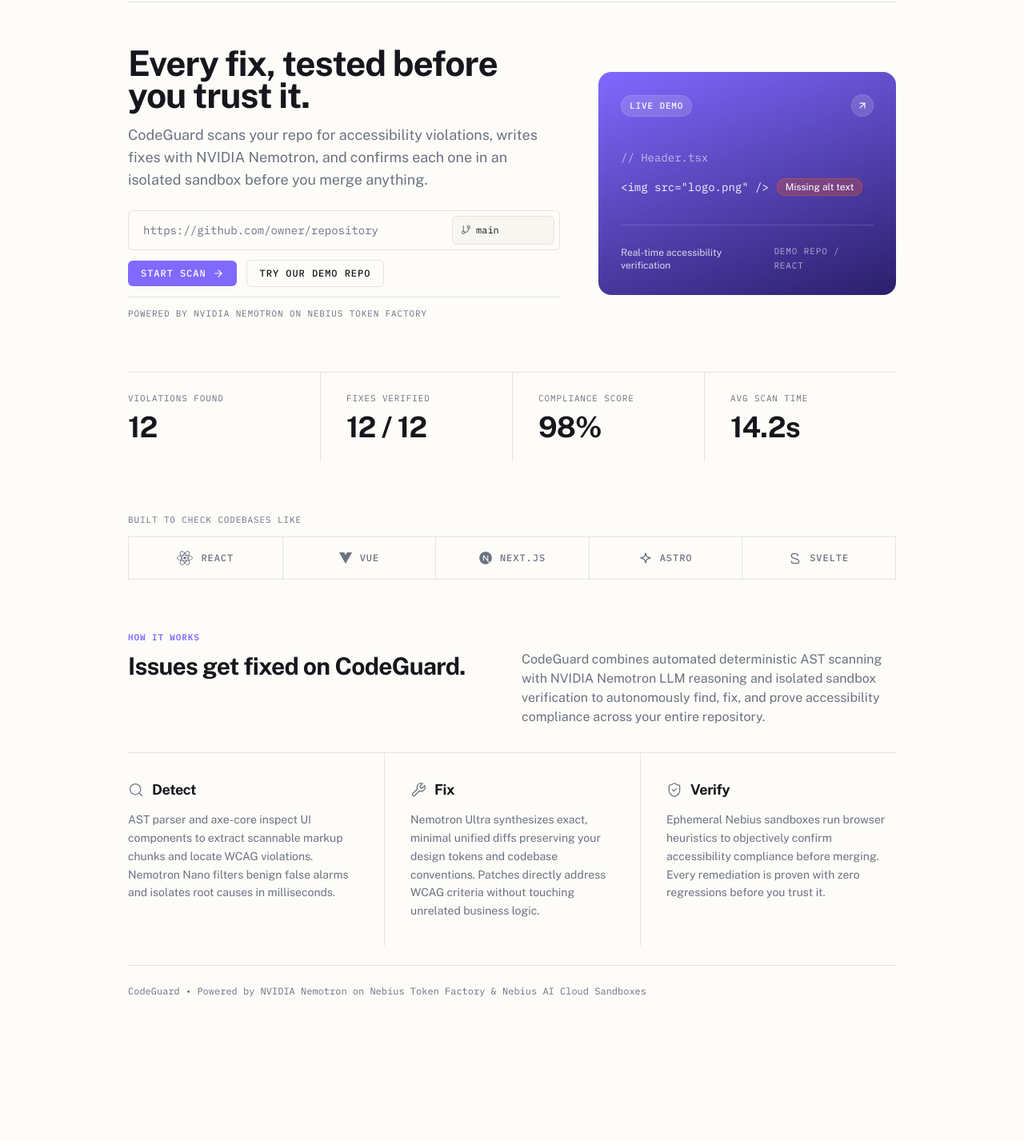
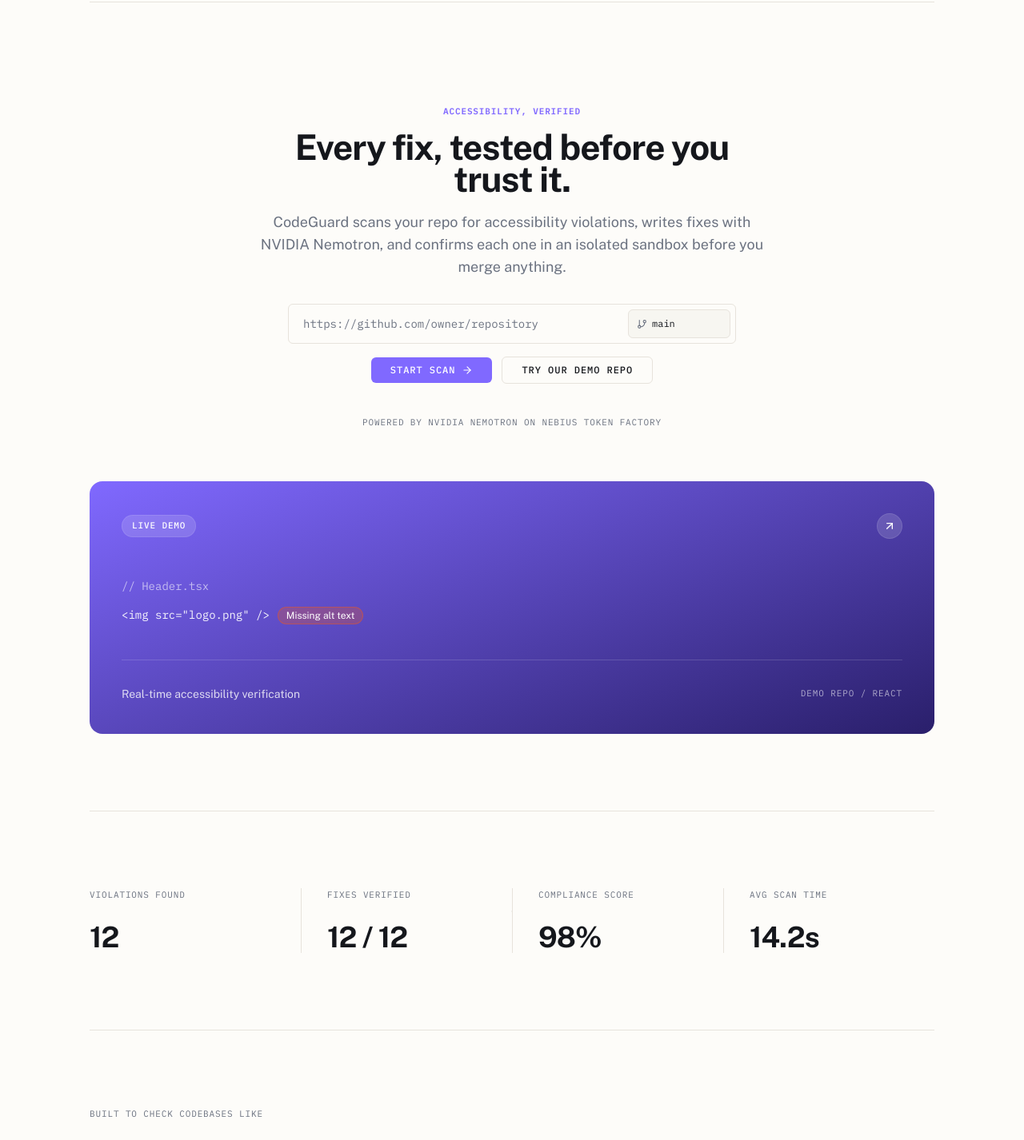
Before and after one commit to dhanushkumar-amk/CODEGUARD-NVIDIA-HACKTHON-PROJECT, a React (Vite) app in the folder frontend/: page / in a window 1280 px wide. Shown: the part 60-1486 px from the top of the page at 80% size. Before the commit the page ends 1332 px from the top, so only its background shows below. Built offline with nearby package versions, Linux system fonts and the light colour scheme; no server answers.

Commit message:
feat: add scan progress tracking and stage timeline components

```diff
--- a/frontend/src/App.tsx
+++ b/frontend/src/App.tsx
@@ -8,9 +8,9 @@
 export const App: React.FC = () => {
   return (
     <BrowserRouter>
-      <div className="min-h-screen bg-background text-foreground flex flex-col px-4 sm:px-8 max-w-5xl mx-auto">
+      <div className="min-h-screen text-ink flex flex-col px-6 md:px-8 max-w-[1120px] mx-auto w-full">
         <Header />
-        <main className="flex-1">
+        <main className="flex-1 w-full">
           <Routes>
             <Route path="/" element={<Home />} />
             <Route path="/scan/:scanId" element={<ScanProgress />} />
@@ -18,8 +18,9 @@
             <Route path="*" element={<Navigate to="/" replace />} />
           </Routes>
         </main>
-        <footer className="py-6 border-t border-border text-xs text-muted font-mono">
-          CodeGuard &bull; Powered by NVIDIA Nemotron on Nebius Token Factory &amp; Nebius AI Cloud Sandboxes
+        <footer className="py-8 mt-12 border-t border-line text-[11px] text-muted font-mono uppercase tracking-[0.08em] flex flex-col sm:flex-row items-center justify-between gap-4">
+          <span>CodeGuard &bull; Autonomous Accessibility Agent</span>
+          <span>Powered by NVIDIA Nemotron on Nebius Token Factory</span>
         </footer>
       </div>
     </BrowserRouter>
--- a/frontend/src/components/FrameworkStrip.tsx
+++ b/frontend/src/components/FrameworkStrip.tsx
@@ -58,8 +58,8 @@
   ];
 
   return (
-    <div className="w-full flex flex-col gap-3 text-left">
-      <span className="text-[11px] font-mono uppercase tracking-[0.08em] text-muted">
+    <section className="w-full border-t border-line py-12 md:py-24 text-left">
+      <span className="text-[11px] font-mono uppercase tracking-[0.08em] text-muted block mb-6">
         Built to check codebases like
       </span>
 
@@ -68,7 +68,7 @@
         {frameworks.map((fw) => (
           <div
             key={fw.name}
-            className="flex items-center justify-center gap-2.5 py-4 px-3 text-muted hover:text-ink transition-colors"
+            className="h-16 flex items-center justify-center gap-3 py-4 px-6 text-muted hover:text-ink transition-colors"
           >
             {fw.svg}
             <span className="font-mono text-xs uppercase tracking-[0.08em] font-medium">
@@ -77,6 +77,6 @@
           </div>
         ))}
       </div>
-    </div>
+    </section>
   );
 };
--- a/frontend/src/components/HowItWorksSection.tsx
+++ b/frontend/src/components/HowItWorksSection.tsx
@@ -5,46 +5,46 @@
   const steps = [
     {
       title: 'Detect',
-      icon: <Search size={20} className="text-muted" strokeWidth={1.5} />,
+      icon: <Search size={20} className="text-muted shrink-0" strokeWidth={1.5} />,
       desc: 'AST parser and axe-core inspect UI components to extract scannable markup chunks and locate WCAG violations. Nemotron Nano filters benign false alarms and isolates root causes in milliseconds.',
     },
     {
       title: 'Fix',
-      icon: <Wrench size={20} className="text-muted" strokeWidth={1.5} />,
+      icon: <Wrench size={20} className="text-muted shrink-0" strokeWidth={1.5} />,
       desc: 'Nemotron Ultra synthesizes exact, minimal unified diffs preserving your design tokens and codebase conventions. Patches directly address WCAG criteria without touching unrelated business logic.',
     },
     {
       title: 'Verify',
-      icon: <ShieldCheck size={20} className="text-muted" strokeWidth={1.5} />,
+      icon: <ShieldCheck size={20} className="text-muted shrink-0" strokeWidth={1.5} />,
       desc: 'Ephemeral Nebius sandboxes run browser heuristics to objectively confirm accessibility compliance before merging. Every remediation is proven with zero regressions before you trust it.',
     },
   ];
 
   return (
-    <section className="w-full flex flex-col gap-8 text-left">
-      {/* Top 2-column header row */}
-      <div className="grid grid-cols-1 md:grid-cols-2 gap-6 items-start">
+    <section className="w-full border-t border-line py-12 md:py-24 text-left">
+      {/* Top 2-column header row: heading and side paragraph top-aligned */}
+      <div className="grid grid-cols-1 md:grid-cols-2 gap-8 items-start mb-12">
         <div>
-          <span className="text-[11px] font-mono uppercase tracking-[0.08em] text-primary font-semibold block mb-2">
+          <span className="text-[11px] font-mono uppercase tracking-[0.08em] text-primary font-semibold block mb-6">
             HOW IT WORKS
           </span>
           <h2 className="text-2xl sm:text-3xl font-bold font-sans text-ink tracking-tight">
             Issues get fixed on CodeGuard.
           </h2>
         </div>
-        <p className="text-sm sm:text-base text-muted leading-relaxed font-sans md:pt-6">
+        <p className="text-base text-muted leading-relaxed font-sans">
           CodeGuard combines automated deterministic AST scanning with NVIDIA Nemotron LLM reasoning and isolated sandbox verification to autonomously find, fix, and prove accessibility compliance across your entire repository.
         </p>
       </div>
 
-      {/* 3-column grid separated by hairline dividers (horizontal above, vertical between) */}
+      {/* 3-column grid separated by hairline dividers with consistent 32px padding */}
       <div className="w-full border-t border-line grid grid-cols-1 md:grid-cols-3 divide-y md:divide-y-0 md:divide-x divide-line pt-0">
         {steps.map((step) => (
           <div
             key={step.title}
-            className="py-8 md:px-8 first:md:pl-0 last:md:pr-0 flex flex-col gap-3 text-left"
+            className="p-8 first:md:pl-0 last:md:pr-0 flex flex-col text-left"
           >
-            <div className="flex items-center gap-2.5">
+            <div className="flex items-center gap-4 mb-2">
               {step.icon}
               <h3 className="text-lg font-bold font-sans text-ink tracking-tight">
                 {step.title}
--- a/frontend/src/components/RepoUrlInput.tsx
+++ b/frontend/src/components/RepoUrlInput.tsx
@@ -86,10 +86,10 @@
   const activeError = validationError || serverError;
 
   return (
-    <div className="w-full flex flex-col gap-4 font-sans text-left">
-      <form onSubmit={handleSubmit} className="flex flex-col gap-3">
-        {/* Main Input Row */}
-        <div className="flex flex-col sm:flex-row gap-2 p-1.5 rounded-[6px] bg-paper border border-line focus-within:border-primary transition-colors">
+    <div className="w-full flex flex-col items-center font-sans text-center">
+      <form onSubmit={handleSubmit} className="w-full flex flex-col items-center">
+        {/* Main Input Row: Centered bar with hairline border */}
+        <div className="w-full max-w-[560px] flex flex-col sm:flex-row gap-2 p-1.5 rounded-[6px] bg-paper border border-line focus-within:border-primary transition-colors text-left mb-4">
           <div className="relative flex-1 flex items-center">
             <input
               id="repo-url-input"
@@ -121,8 +121,8 @@
           </div>
         </div>
 
-        {/* Primary button + Secondary button side by side */}
-        <div className="flex items-center gap-3 flex-wrap">
+        {/* Primary button + Secondary button side by side, centered, gap 12px (stacks on mobile) */}
+        <div className="flex flex-col sm:flex-row items-center justify-center gap-3 w-full sm:w-auto">
           <Button
             type="submit"
             variant="primary"
@@ -130,6 +130,7 @@
             isLoading={isLoading}
             disabled={isLoading}
             data-testid="start-scan-button"
+            className="w-full sm:w-auto px-6"
             rightIcon={<ArrowRight size={14} />}
           >
             {isLoading ? 'Scanning...' : 'Start scan'}
@@ -141,16 +142,20 @@
             onClick={handlePrefillDemo}
             disabled={isLoading}
             data-testid="prefill-demo-btn"
+            className="w-full sm:w-auto px-6"
           >
             Try our demo repo
           </Button>
+        </div>
 
-          {isDemoActive && (
-            <span className="inline-flex items-center gap-1 text-xs text-ink/70 font-mono">
+        {/* Feedback chips */}
+        {isDemoActive && (
+          <div className="mt-3 flex items-center justify-center">
+            <span className="inline-flex items-center gap-1.5 text-xs text-ink/80 font-mono">
               <CheckCircle2 size={13} className="text-primary" /> Seeded demo repo loaded
             </span>
-          )}
-        </div>
+          </div>
+        )}
 
         {/* Error message presentation */}
         <AnimatePresence>
@@ -161,7 +166,7 @@
               exit={{ opacity: 0, y: -4 }}
               transition={{ duration: 0.15 }}
               data-testid="repo-error-banner"
-              className="flex items-center gap-2 px-3 py-2 rounded-[6px] bg-coral/10 border border-coral/20 text-coral text-xs font-medium"
+              className="mt-4 flex items-center gap-2 px-4 py-2 rounded-[6px] bg-coral/10 border border-coral/20 text-coral text-xs font-medium text-left max-w-[560px] w-full"
             >
               <AlertCircle size={14} className="shrink-0 text-coral" />
               <span>{activeError}</span>
@@ -169,9 +174,9 @@
           )}
         </AnimatePresence>
 
-        {/* Hairline divider with small "Powered by NVIDIA..." label below */}
-        <div className="pt-3 border-t border-line flex items-center justify-between text-[11px] font-mono uppercase tracking-[0.08em] text-muted">
-          <span>Powered by NVIDIA Nemotron on Nebius Token Factory</span>
+        {/* Powered by NVIDIA Nemotron: centered, 40px spacing above, no hairline divider */}
+        <div className="mt-10 text-[11px] font-mono uppercase tracking-[0.08em] text-muted text-center select-none">
+          Powered by NVIDIA Nemotron on Nebius Token Factory
         </div>
       </form>
     </div>
--- a/frontend/src/components/StageTimeline.tsx
+++ b/frontend/src/components/StageTimeline.tsx
@@ -14,10 +14,10 @@
   const activeIndex = isCompleted ? PIPELINE_STEPS.length : getStepIndexForStage(currentStage);
 
   return (
-    <div className="w-full border border-line bg-paper p-4">
-      <div className="text-xs text-muted font-medium mb-3 flex items-center justify-between">
+    <div className="w-full border border-line bg-paper p-4 text-left">
+      <div className="text-[11px] font-mono uppercase tracking-[0.08em] text-muted mb-3 flex items-center justify-between">
         <span>Pipeline stages</span>
-        <span className="font-mono text-azure">
+        <span className="font-mono text-primary font-semibold">
           {Math.min(activeIndex + 1, PIPELINE_STEPS.length)} of {PIPELINE_STEPS.length}
         </span>
       </div>
@@ -39,9 +39,9 @@
                 <div
                   className={`w-7 h-7 rounded-full flex items-center justify-center text-xs font-mono mb-1.5 ${
                     isDone
-                      ? 'border border-emerald/40 bg-emerald/10 text-emerald'
+                      ? 'border border-ink/20 bg-surface-1 text-ink'
                       : isActive
-                      ? 'border-2 border-azure bg-azure/10 text-azure ring-2 ring-azure/30 ring-offset-1 animate-pulse'
+                      ? 'border-2 border-primary bg-primary/10 text-primary ring-2 ring-primary/20 ring-offset-1 animate-pulse'
                       : 'border border-line bg-transparent text-muted/30'
                   }`}
                 >
@@ -57,16 +57,16 @@
                 {/* Step label */}
                 <div className="text-center min-w-0 px-1 flex flex-col items-center">
                   <div
-                    className={`text-[11px] font-medium truncate ${
-                      isActive ? 'text-azure' : isDone ? 'text-ink' : 'text-muted'
+                    className={`text-[11px] font-mono uppercase tracking-[0.08em] truncate ${
+                      isActive ? 'text-primary font-semibold' : isDone ? 'text-ink font-medium' : 'text-muted'
                     }`}
                   >
                     {step.shortLabel}
                   </div>
 
-                  {/* AI LLM call indicator tag (small violet Nemotron badge) */}
+                  {/* AI LLM call indicator tag */}
                   {isActive && isLlmStep && (
-                    <span className="inline-block mt-0.5 px-1 py-0.2 text-[9px] font-sans font-medium rounded-control bg-violet/10 text-violet border border-violet/20">
+                    <span className="inline-block mt-0.5 px-1 py-0.2 text-[9px] font-mono uppercase tracking-[0.08em] rounded-[3px] bg-primary/10 text-primary border border-primary/20">
                       Nemotron
                     </span>
                   )}
@@ -78,7 +78,7 @@
                 <div className="flex items-center pt-3.5 -mx-1">
                   <div
                     className={`h-px w-4 sm:w-6 ${
-                      index < activeIndex || isCompleted ? 'bg-emerald/40' : 'bg-line'
+                      index < activeIndex || isCompleted ? 'bg-ink/30' : 'bg-line'
                     }`}
                   />
                 </div>
--- a/frontend/src/components/StatsRow.tsx
+++ b/frontend/src/components/StatsRow.tsx
@@ -21,12 +21,16 @@
   ];
 
   return (
+    <section
+      data-testid="stats-row"
+      className="w-full border-t border-line py-12 md:py-24"
+    >
+      <div className="grid grid-cols-1 sm:grid-cols-2 lg:grid-cols-4 divide-y sm:divide-y-0 sm:divide-x divide-line text-left">
+        {stats.map((stat, idx) => (
           <div
-      data-testid="stats-row"
-      className="w-full border-t border-line grid grid-cols-1 sm:grid-cols-2 lg:grid-cols-4 divide-y sm:divide-y-0 sm:divide-x divide-line text-left"
+            key={idx}
+            className="py-6 sm:py-0 px-6 md:px-8 first:sm:pl-0 last:sm:pr-0 flex flex-col gap-6"
           >
-      {stats.map((stat, idx) => (
-        <div key={idx} className="py-6 px-4 sm:px-6 lg:px-8 flex flex-col gap-1.5 first:pl-0 last:pr-0">
             <span className="text-[11px] font-mono uppercase tracking-[0.08em] text-muted">
               {stat.label}
             </span>
@@ -36,5 +40,6 @@
           </div>
         ))}
       </div>
+    </section>
   );
 };
--- a/frontend/src/pages/Home.tsx
+++ b/frontend/src/pages/Home.tsx
@@ -40,20 +40,26 @@
   };
 
   return (
-    <div className="w-full flex flex-col gap-12 sm:gap-16 py-6 text-left">
-      {/* HERO SECTION — two column, left-aligned, NOT centered */}
-      <section className="grid grid-cols-1 lg:grid-cols-12 gap-8 lg:gap-12 items-center">
-        {/* Left Column (7 cols): Bold Public Sans headline, grey subheadline, buttons, powered-by */}
-        <div className="lg:col-span-7 flex flex-col gap-6 text-left">
-          <div className="space-y-4">
-            <h1 className="text-3xl sm:text-4xl lg:text-[44px] font-bold font-sans text-ink leading-[1.12] tracking-tight">
+    <div className="w-full flex flex-col">
+      {/* 1. HERO — Single centered column, max-width 640px */}
+      <section className="w-full pt-12 md:pt-24 pb-12 md:pb-16 text-center">
+        <div className="max-w-[640px] mx-auto flex flex-col items-center text-center">
+          {/* 1. Small mono eyebrow label */}
+          <span className="text-[11px] font-mono uppercase tracking-[0.08em] text-primary font-semibold block mb-4 select-none">
+            ACCESSIBILITY, VERIFIED
+          </span>
+
+          {/* 2. Headline */}
+          <h1 className="text-3xl sm:text-4xl lg:text-[44px] font-bold font-sans text-ink leading-[1.12] tracking-tight mb-5">
             Every fix, tested before you trust it.
           </h1>
-            <p className="font-sans text-base sm:text-lg leading-relaxed text-muted max-w-xl">
+
+          {/* 3. Subheadline paragraph */}
+          <p className="font-sans text-base sm:text-lg leading-relaxed text-muted mb-8">
             CodeGuard scans your repo for accessibility violations, writes fixes with NVIDIA Nemotron, and confirms each one in an isolated sandbox before you merge anything.
           </p>
-          </div>
 
+          {/* 4. Primary + secondary buttons (side by side, centered, gap 12px) & 5. Powered by NVIDIA line (40px spacing above) */}
           <RepoUrlInput
             onStartScan={handleStartScan}
             isLoading={isLoading}
@@ -62,37 +68,38 @@
             demoRepoUrl={DEFAULT_DEMO_REPO}
           />
         </div>
+      </section>
 
-        {/* Right Column (5 cols): Floating card with dark purple gradient (160deg, #8069FF -> #2A1F6B) */}
-        <div className="lg:col-span-5 w-full">
+      {/* 2. LIVE DEMO PANEL — Full container width (max-w-[1120px]), below hero with 64px gap */}
+      <section className="w-full pb-12 md:pb-24">
         <div
-            className="w-full rounded-[16px] p-6 sm:p-7 text-left flex flex-col justify-between"
+          className="w-full rounded-[16px] p-8 md:p-10 text-left flex flex-col justify-between"
           style={{
             background: 'linear-gradient(160deg, #8069FF 0%, #2A1F6B 100%)',
           }}
         >
           {/* Top row: Pill "LIVE DEMO" + arrow button */}
-            <div className="flex items-center justify-between mb-6">
-              <span className="inline-flex items-center px-2.5 py-1 rounded-full text-[11px] font-mono uppercase tracking-[0.08em] font-medium bg-white/15 text-white border border-white/10 select-none">
+          <div className="flex items-center justify-between mb-8">
+            <span className="inline-flex items-center px-3 py-1 rounded-full text-[11px] font-mono uppercase tracking-[0.08em] font-medium bg-white/15 text-white border border-white/10 select-none">
               LIVE DEMO
             </span>
             <button
               type="button"
-                className="w-7 h-7 rounded-full bg-white/15 hover:bg-white/25 flex items-center justify-center text-white transition-colors cursor-pointer border border-white/10"
+              className="w-8 h-8 rounded-full bg-white/15 hover:bg-white/25 flex items-center justify-center text-white transition-colors cursor-pointer border border-white/10"
               aria-label="Demo external link"
             >
-                <ArrowUpRight size={14} />
+              <ArrowUpRight size={16} />
             </button>
           </div>
 
-            {/* LiveFixDemo animation with light/white mono text on dark card */}
-            <div className="my-2 py-2">
+          {/* LiveFixDemo animation inside */}
+          <div className="py-4">
             <LiveFixDemo />
           </div>
 
           {/* Bottom caption text & mono repo label */}
-            <div className="pt-6 mt-4 border-t border-white/15 flex flex-col sm:flex-row sm:items-center justify-between gap-1">
-              <span className="text-xs text-white/80 font-sans">
+          <div className="pt-8 mt-6 border-t border-white/15 flex flex-col sm:flex-row sm:items-center justify-between gap-2">
+            <span className="text-xs sm:text-sm text-white/80 font-sans">
               Real-time accessibility verification
             </span>
             <span className="text-[11px] font-mono tracking-[0.08em] text-white/60 uppercase">
@@ -100,16 +107,15 @@
             </span>
           </div>
         </div>
-        </div>
       </section>
 
-      {/* STATS ROW — directly below hero */}
+      {/* 3. STATS ROW — Section with 96px/48px rhythm, hairline top border only */}
       <StatsRow />
 
-      {/* LOGO STRIP — below StatsRow */}
+      {/* 4. LOGO/FRAMEWORK STRIP — Section with 96px/48px rhythm, hairline top border */}
       <FrameworkStrip />
 
-      {/* USE-CASES SECTION — Detect / Fix / Verify with shared hairlines */}
+      {/* 5. HOW IT WORKS SECTION — Section with 96px/48px rhythm, hairline top border */}
       <HowItWorksSection />
     </div>
   );
```
Also changed, not shown: frontend/src/pages/Report.tsx (+48 -52 lines), frontend/src/pages/ScanProgress.tsx (+29 -32 lines). Lines whose indentation alone changed are shown as unchanged.
